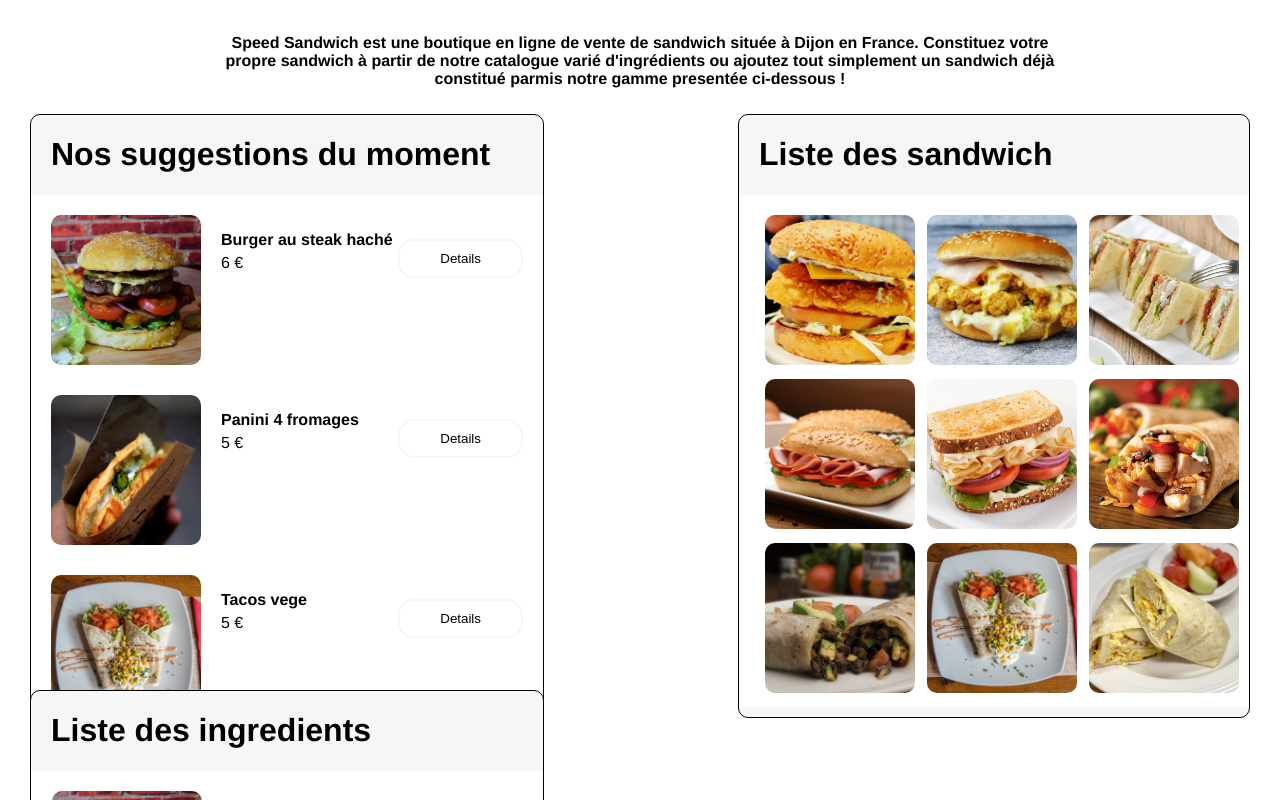
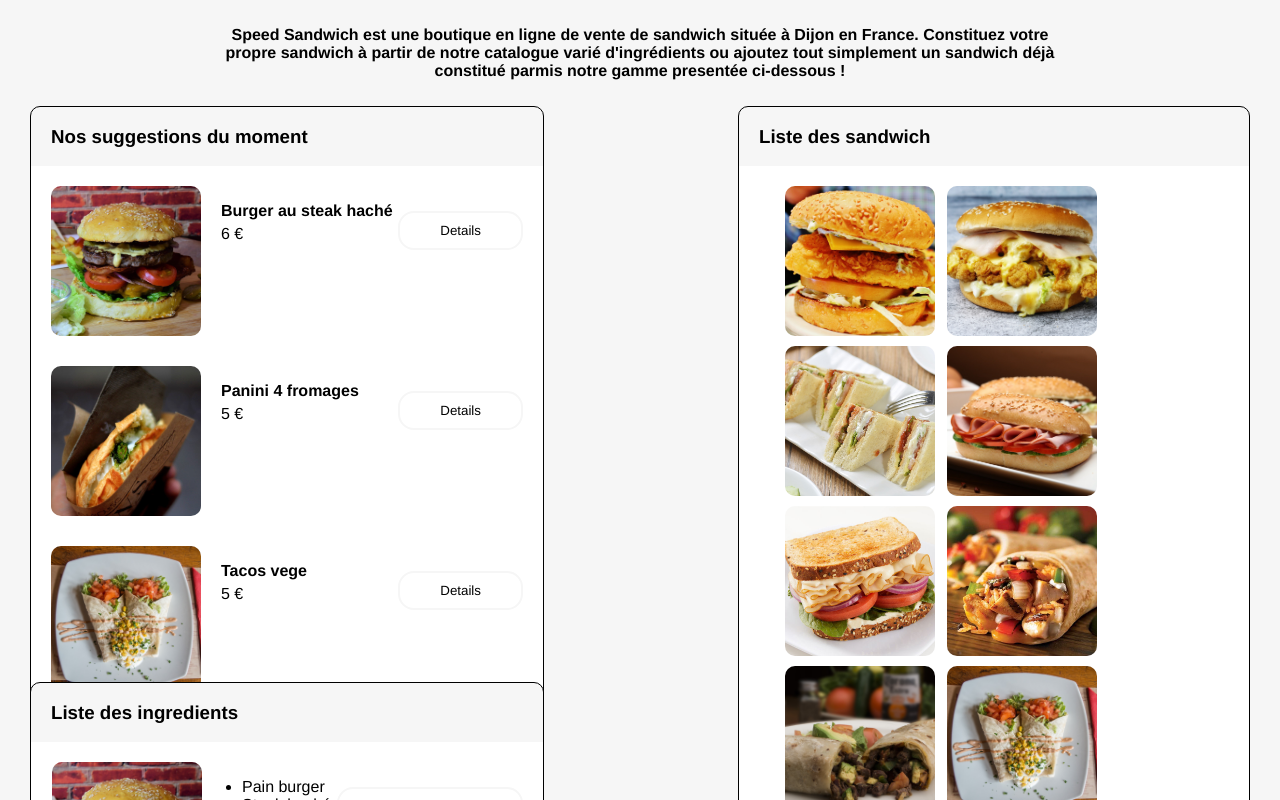
Before and after one commit to elodielay/ProjetM1_Sandwich, an Angular app in the folder speedsandwich/: page / in a window 1280 px wide. Shown: the top 800 px of the page. Built offline with nearby package versions, Linux system fonts and the light colour scheme.

Commit message:
Modification overflow + margin liste des sandwich

```diff
--- a/speedsandwich/src/app/accueil/accueil.component.css
+++ b/speedsandwich/src/app/accueil/accueil.component.css
@@ -4,7 +4,6 @@
     margin-left: 200px;
     margin-right: 200px;
     font-weight: bold;
-    font-family: Helvetica;
 }
 
 .row {
--- a/speedsandwich/src/app/accueil/ingredients/ingredients.component.css
+++ b/speedsandwich/src/app/accueil/ingredients/ingredients.component.css
@@ -3,13 +3,11 @@
     border-radius: 10px;
     display: block;
     width: 40%;
-    /* background: linear-gradient(180deg, #d9d9d9 50px, white 10%); */
-    font-family: Helvetica;
     position: absolute;
     left: 30px;
     margin-top: 45%;
     background-color: #f6f6f6;
-    padding-bottom: 10px;
+    overflow: hidden;
 }
 
 .sandwich {
--- a/speedsandwich/src/app/accueil/ingredients/ingredients.component.html
+++ b/speedsandwich/src/app/accueil/ingredients/ingredients.component.html
@@ -1,5 +1,5 @@
 <div class="first-circle">
-    <h1 id="title">Liste des ingredients</h1>
+    <h3 id="title">Liste des ingredients</h3>
 
     <div class="sandwich">
         <img class="img-fluid" style="max-height: 150px;" [src]="sandwich.img" alt="#" />
--- a/speedsandwich/src/app/accueil/liste-sandwich/liste-sandwich.component.css
+++ b/speedsandwich/src/app/accueil/liste-sandwich/liste-sandwich.component.css
@@ -3,12 +3,10 @@
     border-radius: 10px;
     width: 40%;
     display: block;
-    /* background: linear-gradient(180deg, #d9d9d9 50px, white 10%); */
-    font-family: Helvetica;
     position: absolute;
     right: 30px;
     background-color: #f6f6f6;
-    padding-bottom: 10px;
+    overflow: hidden;
 }
 
 #title {
@@ -18,7 +16,7 @@
 
 .liste-sandwich {
     padding-top: 20px;
-    padding-left: 20px;
+    padding-left: 40px;
     background-color: white;
 }
 
@@ -40,6 +38,7 @@ img:hover {
 .responsive {
     padding: 0 6px;
     float: left;
+    display: flex;
 }
 
 @media only screen and (max-width: 700px) {
--- a/speedsandwich/src/app/accueil/liste-sandwich/liste-sandwich.component.html
+++ b/speedsandwich/src/app/accueil/liste-sandwich/liste-sandwich.component.html
@@ -1,5 +1,5 @@
 <div class="first-circle">
-    <h1 id="title">Liste des sandwich</h1>
+    <h3 id="title">Liste des sandwich</h3>
 
     <div class="liste-sandwich">
         <div (click)="recupSandwich(index)" [appSelection]="index === selectionSandwich" *ngFor="let sandwich of sandwiches; let index = index" class="responsive">
--- a/speedsandwich/src/app/accueil/suggestions/suggestions.component.css
+++ b/speedsandwich/src/app/accueil/suggestions/suggestions.component.css
@@ -3,12 +3,10 @@
     border-radius: 10px;
     display: block;
     width: 40%;
-    /* background: linear-gradient(180deg, #d9d9d9 50px, white 10%); */
-    font-family: Helvetica;
     position: absolute;
     left: 30px;
     background-color: #f6f6f6;
-    padding-bottom: 10px;
+    overflow: hidden;
 }
 
 #title {
--- a/speedsandwich/src/app/accueil/suggestions/suggestions.component.html
+++ b/speedsandwich/src/app/accueil/suggestions/suggestions.component.html
@@ -1,5 +1,5 @@
 <div class="first-circle">
-    <h1 id="title">Nos suggestions du moment</h1>
+    <h3 id="title">Nos suggestions du moment</h3>
 
     <div (click)="recupSandwich(index)" [appSelection]="index === selectionSandwichSug" *ngFor="let sandwich of sandwiches; let index = index" class="sandwich">
         <img [src]="sandwich.img" width="130" height="130">
--- a/speedsandwich/src/styles.css
+++ b/speedsandwich/src/styles.css
@@ -1 +1,13 @@
 /* You can add global styles to this file, and also import other style files */
+
+* {
+    font-family: Helvetica, serif;
+}
+
+html,
+body {
+    margin: 0;
+    padding: 0;
+    overflow-x: hidden;
+    background-color: #f6f6f6;
+}
```
